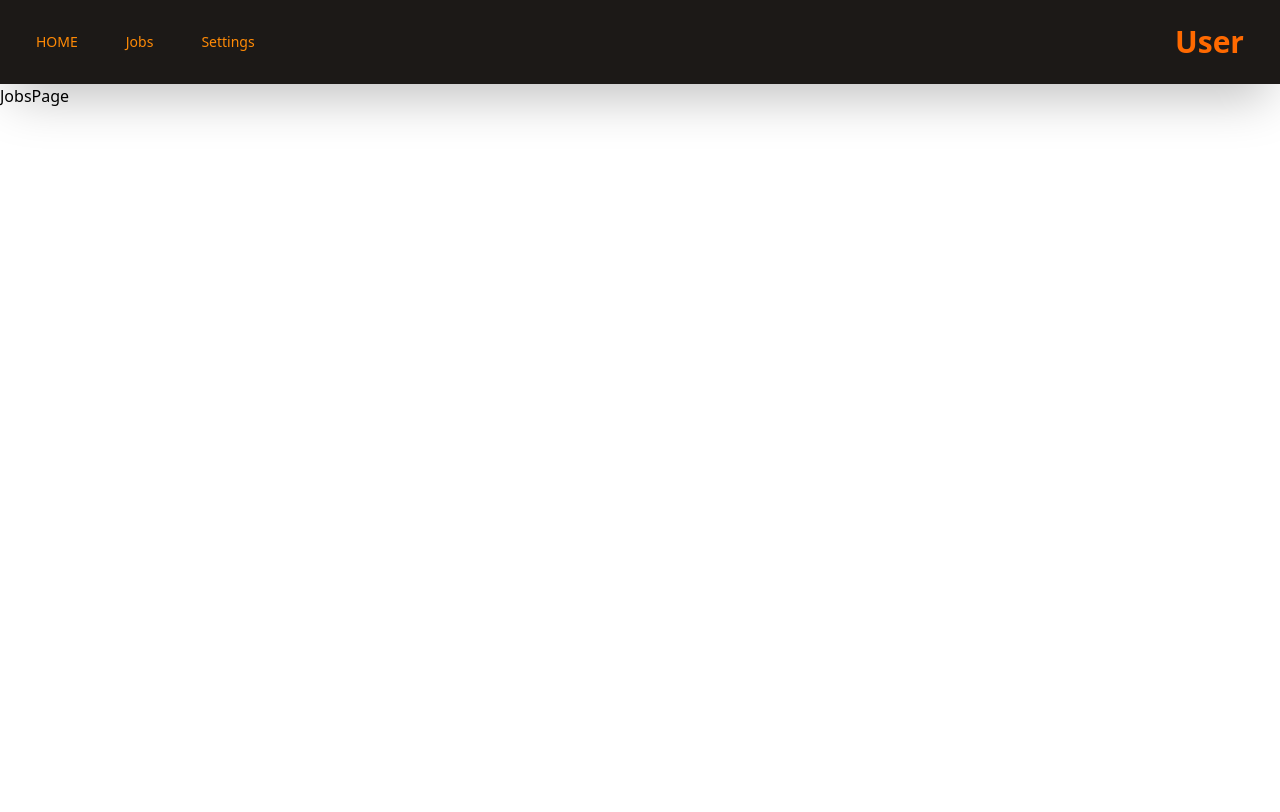
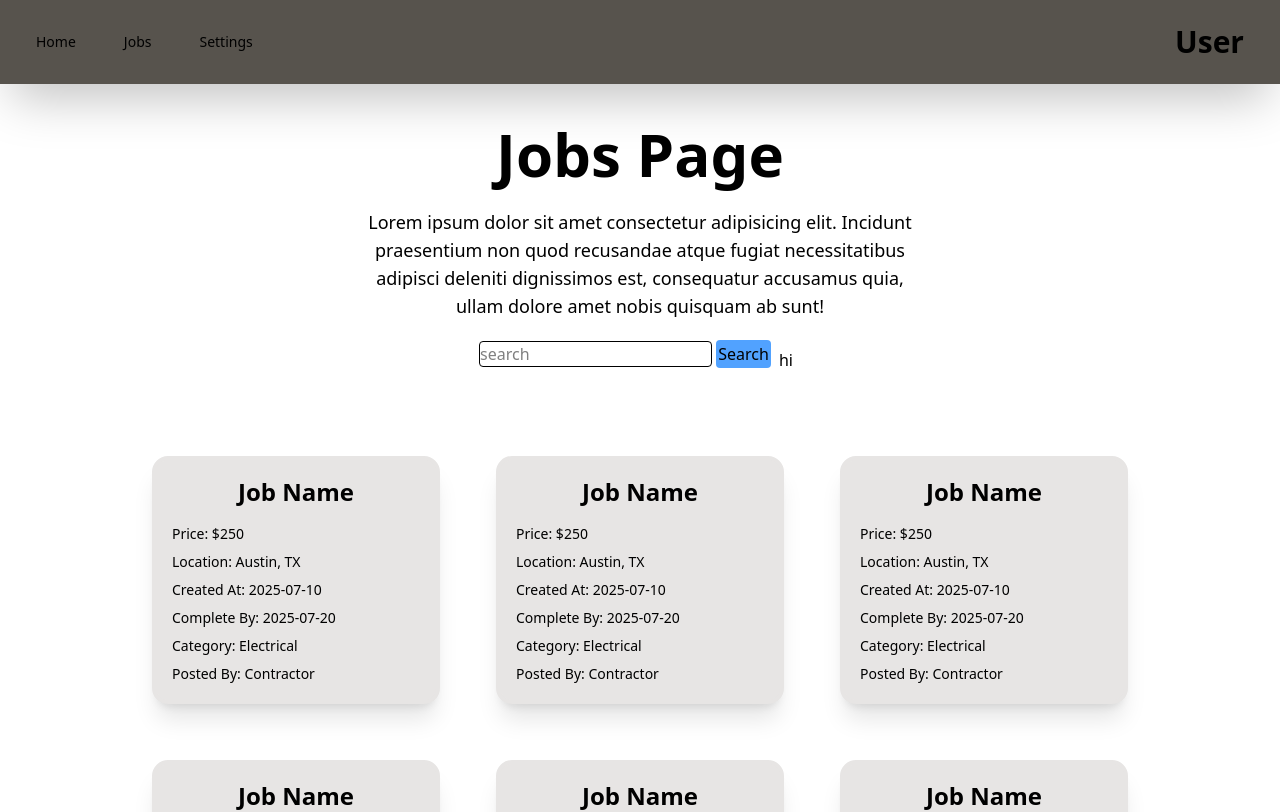
Before and after one commit to martinsalinas0/wt-frontend-next, a Next.js app: page /jobs in a window 1280 px wide. Shown: the top 812 px of the page. Built offline with nearby package versions, Linux system fonts and the light colour scheme.

Commit message:
Enhance Jobs, User, and Settings pages with improved layout and content; add JobCard component; update NavBar styles and links

```diff
--- a/src/app/jobs/page.tsx
+++ b/src/app/jobs/page.tsx
@@ -1,7 +1,42 @@
+import JobCard from "@/components/JobCard";
 import React from "react";
 
 const JobsPage = () => {
-  return <div>JobsPage</div>;
+  return (
+    <div className="flex flex-col items-center px-4 mt-10">
+      <h1 className="font-bold text-6xl mb-6">Jobs Page</h1>
+      <div className="text-center max-w-xl text-lg">
+        Lorem ipsum dolor sit amet consectetur adipisicing elit. Incidunt
+        praesentium non quod recusandae atque fugiat necessitatibus adipisci
+        deleniti dignissimos est, consequatur accusamus quia, ullam dolore amet
+        nobis quisquam ab sunt!
+      </div>
+      <div className="mt-2  mb-4 p-3 flex">
+        <form action="submit">
+          <input type="text" placeholder="search" className="border rounded" />{" "}
+          <button className="bg-blue-400 rounded p-0.5">Search</button>
+        </form>
+        <p className="m-2"> hi</p>
+      </div>
+      <div className="m-8 flex flex-wrap justify-center gap-6">
+        <JobCard />
+        <JobCard />
+        <JobCard />
+        <JobCard />
+        <JobCard />
+        <JobCard />
+        <JobCard />
+        <JobCard />
+        <JobCard />
+        <JobCard />
+        <JobCard />
+        <JobCard />
+        <JobCard />
+        <JobCard />
+        <JobCard />
+      </div>
+    </div>
+  );
 };
 
 export default JobsPage;
--- a/src/app/page.tsx
+++ b/src/app/page.tsx
@@ -6,7 +6,7 @@ export default function Home() {
       </div>
       <p>
         <em>
-          work together to ...... Lorem ipsum dolor sit amet consectetur
+           ...... Lorem ipsum dolor sit amet consectetur
           adipisicing elit. Eius officiis amet voluptatum aspernatur, laborum
           possimus laudantium nam deleniti. In quis obcaecati ex commodi
           laboriosam inventore! Voluptatum cupiditate explicabo consequatur
--- a/src/app/settings/page.tsx
+++ b/src/app/settings/page.tsx
@@ -1,7 +1,17 @@
 import React from "react";
 
 const SettingsPage = () => {
-  return <div>SettingsPage</div>;
+  return (
+    <div className="flex flex-col items-center px-4 mt-10">
+      <h1 className="font-bold text-6xl mb-6">Settings Page</h1>
+      <div className="text-center max-w-xl text-lg">
+        Lorem ipsum dolor sit amet consectetur adipisicing elit. Incidunt
+        praesentium non quod recusandae atque fugiat necessitatibus adipisci
+        deleniti dignissimos est, consequatur accusamus quia, ullam dolore amet
+        nobis quisquam ab sunt!
+      </div>
+    </div>
+  );
 };
 
 export default SettingsPage;
--- a/src/app/user/page.tsx
+++ b/src/app/user/page.tsx
@@ -1,7 +1,17 @@
 import React from "react";
 
 const UserPage = () => {
-  return <div>UserPage</div>;
+  return (
+    <div className="flex flex-col items-center px-4 mt-10">
+      <h1 className="font-bold text-6xl mb-6">User Page</h1>
+      <div className="text-center max-w-xl text-lg">
+        Lorem ipsum dolor sit amet consectetur adipisicing elit. Incidunt
+        praesentium non quod recusandae atque fugiat necessitatibus adipisci
+        deleniti dignissimos est, consequatur accusamus quia, ullam dolore amet
+        nobis quisquam ab sunt!
+      </div>
+    </div>
+  );
 };
 
 export default UserPage;
--- /dev/null
+++ b/src/components/JobCard.tsx
@@ -0,0 +1,31 @@
+import React from "react";
+
+const JobCard = () => {
+  return (
+    <div className="border-4 p-4 w-72 bg-stone-200 border-stone-200 shadow-xl rounded-2xl m-4">
+      <h2 className="text-center text-2xl font-bold mb-4">Job Name</h2>
+      <div className="space-y-2 text-sm">
+        <p>
+          <span className="font-medium">Price:</span> $250
+        </p>
+        <p>
+          <span className="font-medium">Location:</span> Austin, TX
+        </p>
+        <p>
+          <span className="font-medium">Created At:</span> 2025-07-10
+        </p>
+        <p>
+          <span className="font-medium">Complete By:</span> 2025-07-20
+        </p>
+        <p>
+          <span className="font-medium">Category:</span> Electrical
+        </p>
+        <p>
+          <span className="font-medium">Posted By:</span> Contractor
+        </p>
+      </div>
+    </div>
+  );
+};
+
+export default JobCard;
--- a/src/components/NavBar.tsx
+++ b/src/components/NavBar.tsx
@@ -3,21 +3,21 @@ import React from "react";
 
 const NavBar = () => {
   return (
-    <div className="bg-stone-900 text-3xl">
+    <div className="bg-stone-600 text-3xl">
       <nav className="min-w-auto bg-darkblue shadow-2xl px-6 py-4">
         <div className="flex justify-between items-center">
-          <div className="flex space-x-6">
-            <p className="text-orange-400 hover:text-orange-800 px-3 py-2 rounded-md text-sm font-medium transition-colors">
-              <Link href="/">HOME</Link>
+          <div className="flex space-x-6 ">
+            <p className=" hover:text-orange-300 px-3 py-2 rounded-md text-sm font-medium transition-colors">
+              <Link href="/">Home</Link>
             </p>
-            <p className="text-orange-400 hover:text-orange-800 px-3 py-2 rounded-md text-sm font-medium transition-colors">
+            <p className=" hover:text-orange-300 px-3 py-2 rounded-md text-sm font-medium transition-colors">
               <Link href="/jobs">Jobs</Link>
             </p>
-            <p className="text-orange-400 hover:text-orange-800 px-3 py-2 rounded-md text-sm font-medium transition-colors">
+            <p className=" hover:text-orange-300 px-3 py-2 rounded-md text-sm font-medium transition-colors">
               <Link href="/settings">Settings</Link>
             </p>
           </div>
-          <div className="text-orange-500 font-bold px-3 py-2">
+          <div className=" font-bold px-3 py-2 hover:text-blue-300">
             <Link href="/user">User</Link>{" "}
           </div>
         </div>
```
